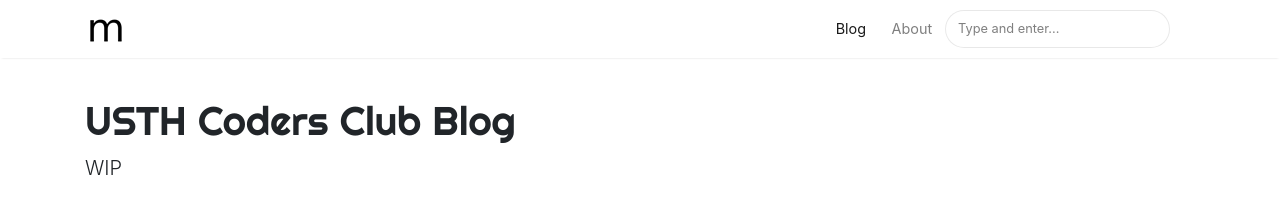
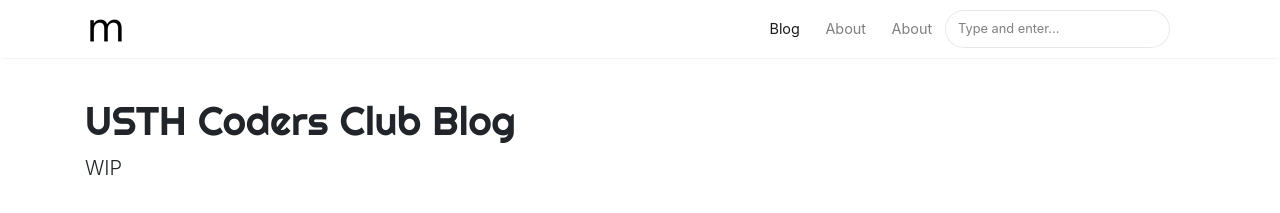
Before and after one commit to USTH-Coders-Club/USTH-Coders-Club.github.io, a Jekyll site: the page built from index.html, in a window 1280 px wide. Shown: the top 213 px of the page. Built offline with Jekyll 4.4.1, drawn with Linux system fonts in a browser that asks for light colours; nearby versions of some CDN libraries; the list of posts is cut into pages by our own code.

Commit message:
[site] add categories link (#5)
Co-authored-by: Nguyen Thanh Tung <tung.ngt@outlook.com>

```diff
--- a/_layouts/default.html
+++ b/_layouts/default.html
@@ -1,71 +1,93 @@
 <!DOCTYPE html>
 <html lang="en">
     <head>
-<meta charset="utf-8">
-<meta name="viewport" content="width=device-width, initial-scale=1, shrink-to-fit=no">
+        <meta charset="utf-8" />
+        <meta name="viewport" content="width=device-width, initial-scale=1, shrink-to-fit=no" />
 
-<link rel="icon" href="{{ site.baseurl }}/assets/images/logo.png">
+        <link rel="icon" href="{{ site.baseurl }}/assets/images/logo.png" />
 
         <title>{{ page.title }} | {{site.title}}</title>
 
         {% seo %}
 
-<link rel="stylesheet" href="https://stackpath.bootstrapcdn.com/bootstrap/4.1.3/css/bootstrap.min.css" integrity="sha384-MCw98/SFnGE8fJT3GXwEOngsV7Zt27NXFoaoApmYm81iuXoPkFOJwJ8ERdknLPMO" crossorigin="anonymous">
+        <link
+            rel="stylesheet"
+            href="https://stackpath.bootstrapcdn.com/bootstrap/4.1.3/css/bootstrap.min.css"
+            integrity="sha384-MCw98/SFnGE8fJT3GXwEOngsV7Zt27NXFoaoApmYm81iuXoPkFOJwJ8ERdknLPMO"
+            crossorigin="anonymous"
+        />
 
-<link href="{{ site.baseurl }}/assets/css/screen.css" rel="stylesheet">
+        <link href="{{ site.baseurl }}/assets/css/screen.css" rel="stylesheet" />
 
-<link href="{{ site.baseurl }}/assets/css/main.css" rel="stylesheet">
+        <link href="{{ site.baseurl }}/assets/css/main.css" rel="stylesheet" />
 
         <script src="{{ site.baseurl }}/assets/js/jquery.min.js"></script>
-
     </head>
 
     {% if jekyll.environment == 'production' %}
     <!-- change your GA id in _config.yml -->
     <script>
-(function(i,s,o,g,r,a,m){i['GoogleAnalyticsObject']=r;i[r]=i[r]||function(){
-(i[r].q=i[r].q||[]).push(arguments)},i[r].l=1*new Date();a=s.createElement(o),
-m=s.getElementsByTagName(o)[0];a.async=1;a.src=g;m.parentNode.insertBefore(a,m)
-})(window,document,'script','//www.google-analytics.com/analytics.js','ga');
-ga('create', '{{site.google_analytics}}', 'auto');
-ga('send', 'pageview');
+        (function (i, s, o, g, r, a, m) {
+            i["GoogleAnalyticsObject"] = r;
+            (i[r] =
+                i[r] ||
+                function () {
+                    (i[r].q = i[r].q || []).push(arguments);
+                }),
+                (i[r].l = 1 * new Date());
+            (a = s.createElement(o)), (m = s.getElementsByTagName(o)[0]);
+            a.async = 1;
+            a.src = g;
+            m.parentNode.insertBefore(a, m);
+        })(window, document, "script", "//www.google-analytics.com/analytics.js", "ga");
+        ga("create", "{{site.google_analytics}}", "auto");
+        ga("send", "pageview");
     </script>
-{% endif %}
-
-{% capture layout %}{% if page.layout %}layout-{{ page.layout }}{% endif %}{% endcapture %}
+    {% endif %} {% capture layout %}{% if page.layout %}layout-{{ page.layout }}{% endif %}{% endcapture %}
     <body class="{{layout}}">
         <!-- defer loading of font and font awesome -->
         <noscript id="deferred-styles">
-		<link href="https://fonts.googleapis.com/css?family=Righteous%7CMerriweather:300,300i,400,400i,700,700i" rel="stylesheet">
-		<link rel="stylesheet" href="https://use.fontawesome.com/releases/v5.0.13/css/all.css" integrity="sha384-DNOHZ68U8hZfKXOrtjWvjxusGo9WQnrNx2sqG0tfsghAvtVlRW3tvkXWZh58N9jp" crossorigin="anonymous">
+            <link
+                href="https://fonts.googleapis.com/css?family=Righteous%7CMerriweather:300,300i,400,400i,700,700i"
+                rel="stylesheet"
+            />
+            <link
+                rel="stylesheet"
+                href="https://use.fontawesome.com/releases/v5.0.13/css/all.css"
+                integrity="sha384-DNOHZ68U8hZfKXOrtjWvjxusGo9WQnrNx2sqG0tfsghAvtVlRW3tvkXWZh58N9jp"
+                crossorigin="anonymous"
+            />
         </noscript>
-
 
         <!-- Begin Menu Navigation
 ================================================== -->
         <nav class="navbar navbar-expand-lg navbar-light bg-white fixed-top mediumnavigation nav-down">
-
             <div class="container pr-0">
-
                 <!-- Begin Logo -->
                 <a class="navbar-brand" href="{{ site.baseurl }}/">
-    <img src="{{ site.baseurl }}/{{ site.logo }}" alt="{{ site.name }}">
+                    <img src="{{ site.baseurl }}/{{ site.logo }}" alt="{{ site.name }}" />
                 </a>
                 <!-- End Logo -->
 
-    <button class="navbar-toggler" type="button" data-toggle="collapse" data-target="#navbarMediumish" aria-controls="navbarSupportedContent" aria-expanded="false" aria-label="Toggle navigation">
+                <button
+                    class="navbar-toggler"
+                    type="button"
+                    data-toggle="collapse"
+                    data-target="#navbarMediumish"
+                    aria-controls="navbarSupportedContent"
+                    aria-expanded="false"
+                    aria-label="Toggle navigation"
+                >
                     <span class="navbar-toggler-icon"></span>
                 </button>
 
                 <div class="collapse navbar-collapse" id="navbarMediumish">
-
                     <!-- Begin Menu -->
 
                     <ul class="navbar-nav ml-auto">
+                        {% if page.url == "/" %}
+                        <li class="nav-item active">{% else %}</li>
 
-                {% if page.url == "/" %}
-                <li class="nav-item active">
-                {% else %}
                         <li class="nav-item">
                             {% endif %}
                             <a class="nav-link" href="{{ site.baseurl }}/index.html">Blog</a>
@@ -75,54 +97,66 @@
                             <a class="nav-link" href="{{ site.baseurl }}/about">About</a>
                         </li>
 
+                        <li class="nav-item">
+                            <a class="nav-link" href="{{ site.baseurl }}/categories">About</a>
+                        </li>
+
                         {% include search-lunr.html %}
-
                     </ul>
 
                     <!-- End Menu -->
-
                 </div>
-
             </div>
         </nav>
         <!-- End Navigation
 ================================================== -->
 
         <div class="site-content">
-
             <div class="container">
-
                 <!-- Site Title
 ================================================== -->
                 <div class="mainheading">
                     <h1 class="sitetitle">{{ site.name }}</h1>
-    <p class="lead">
-        {{ site.description }}
-    </p>
+                    <p class="lead">{{ site.description }}</p>
                 </div>
 
                 <!-- Content
 ================================================== -->
-<div class="main-content">
-    {{ content }}
-</div>
+                <div class="main-content">{{ content }}</div>
 
                 {% if site.mailchimp-list %}
                 <!-- Bottom Alert Bar
 ================================================== -->
                 <div class="alertbar">
                     <div class="container text-center">
-		<span><img src="{{ site.baseurl }}/{{ site.logo }}" alt="{{site.title}}"> &nbsp; Never miss a <b>story</b> from us, subscribe to our newsletter</span>
-        <form action="{{site.mailchimp-list}}" method="post" name="mc-embedded-subscribe-form" class="wj-contact-form validate" target="_blank" novalidate>
+                        <span
+                            ><img src="{{ site.baseurl }}/{{ site.logo }}" alt="{{site.title}}" /> &nbsp;
+                            Never miss a <b>story</b> from us, subscribe to our newsletter</span
+                        >
+                        <form
+                            action="{{site.mailchimp-list}}"
+                            method="post"
+                            name="mc-embedded-subscribe-form"
+                            class="wj-contact-form validate"
+                            target="_blank"
+                            novalidate
+                        >
                             <div class="mc-field-group">
-            <input type="email" placeholder="Email" name="EMAIL" class="required email" id="mce-EMAIL" autocomplete="on" required>
-            <input type="submit" value="Subscribe" name="subscribe" class="heart">
+                                <input
+                                    type="email"
+                                    placeholder="Email"
+                                    name="EMAIL"
+                                    class="required email"
+                                    id="mce-EMAIL"
+                                    autocomplete="on"
+                                    required
+                                />
+                                <input type="submit" value="Subscribe" name="subscribe" class="heart" />
                             </div>
                         </form>
                     </div>
                 </div>
                 {% endif %}
-
             </div>
 
             <!-- Categories Jumbotron
@@ -131,21 +165,26 @@
                 <div class="d-md-flex h-100">
                     <div class="col-md-4 transpdark align-self-center text-center h-100">
                         <div class="d-md-flex align-items-center justify-content-center h-100">
-                <h2 class="d-md-block align-self-center py-1 font-weight-light">Explore <span class="d-none d-md-inline">→</span></h2>
+                            <h2 class="d-md-block align-self-center py-1 font-weight-light">
+                                Explore <span class="d-none d-md-inline">→</span>
+                            </h2>
                         </div>
                     </div>
                     <div class="col-md-8 p-5 align-self-center text-center">
-            {% assign categories_list = site.categories %}
-            {% if categories_list.first[0] == null %}
-                {% for category in categories_list %}
-                    <a class="mt-1 mb-1" href="{{site.baseurl}}/categories#{{ category | url_escape | strip | replace: ' ', '-' }}">{{ category | camelcase }} ({{ site.tags[category].size }})</a>
-                {% endfor %}
-            {% else %}
-                {% for category in categories_list %}
-                    <a class="mt-1 mb-1" href="{{site.baseurl}}/categories#{{ category[0] | url_escape | strip | replace: ' ', '-' }}">{{ category[0] | camelcase }} ({{ category[1].size }})</a>
-                {% endfor %}
-            {% endif %}
-            {% assign categories_list = nil %}
+                        {% assign categories_list = site.categories %} {% if categories_list.first[0] == null
+                        %} {% for category in categories_list %}
+                        <a
+                            class="mt-1 mb-1"
+                            href="{{site.baseurl}}/categories#{{ category | url_escape | strip | replace: ' ', '-' }}"
+                            >{{ category | camelcase }} ({{ site.tags[category].size }})</a
+                        >
+                        {% endfor %} {% else %} {% for category in categories_list %}
+                        <a
+                            class="mt-1 mb-1"
+                            href="{{site.baseurl}}/categories#{{ category[0] | url_escape | strip | replace: ' ', '-' }}"
+                            >{{ category[0] | camelcase }} ({{ category[1].size }})</a
+                        >
+                        {% endfor %} {% endif %} {% assign categories_list = nil %}
                     </div>
                 </div>
             </div>
@@ -159,22 +198,35 @@
                             Copyright © {{ site.time | date: "%Y" }} {{ site.name }}
                         </div>
                         <div class="col-md-6 col-sm-6 text-center text-lg-right">
-                <a target="_blank" href="https://www.wowthemes.net/mediumish-free-jekyll-template/">Mediumish Jekyll Theme</a> by WowThemes.net
+                            <a
+                                target="_blank"
+                                href="https://www.wowthemes.net/mediumish-free-jekyll-template/"
+                                >Mediumish Jekyll Theme</a
+                            >
+                            by WowThemes.net
                         </div>
                     </div>
                 </div>
             </footer>
             <!-- End Footer
 ================================================== -->
-
-</div> <!-- /.site-content -->
+        </div>
+        <!-- /.site-content -->
 
         <!-- Scripts
 ================================================== -->
 
-<script src="https://cdnjs.cloudflare.com/ajax/libs/popper.js/1.14.6/umd/popper.min.js" integrity="sha384-wHAiFfRlMFy6i5SRaxvfOCifBUQy1xHdJ/yoi7FRNXMRBu5WHdZYu1hA6ZOblgut" crossorigin="anonymous"></script>
+        <script
+            src="https://cdnjs.cloudflare.com/ajax/libs/popper.js/1.14.6/umd/popper.min.js"
+            integrity="sha384-wHAiFfRlMFy6i5SRaxvfOCifBUQy1xHdJ/yoi7FRNXMRBu5WHdZYu1hA6ZOblgut"
+            crossorigin="anonymous"
+        ></script>
 
-<script src="https://stackpath.bootstrapcdn.com/bootstrap/4.2.1/js/bootstrap.min.js" integrity="sha384-B0UglyR+jN6CkvvICOB2joaf5I4l3gm9GU6Hc1og6Ls7i6U/mkkaduKaBhlAXv9k" crossorigin="anonymous"></script>
+        <script
+            src="https://stackpath.bootstrapcdn.com/bootstrap/4.2.1/js/bootstrap.min.js"
+            integrity="sha384-B0UglyR+jN6CkvvICOB2joaf5I4l3gm9GU6Hc1og6Ls7i6U/mkkaduKaBhlAXv9k"
+            crossorigin="anonymous"
+        ></script>
 
         <script src="{{ site.baseurl }}/assets/js/mediumish.js"></script>
 
@@ -183,6 +235,5 @@
         {% endif %}
 
         <script src="{{ site.baseurl }}/assets/js/ie10-viewport-bug-workaround.js"></script>
-
     </body>
 </html>
```
Lines whose indentation alone changed are shown as unchanged.
